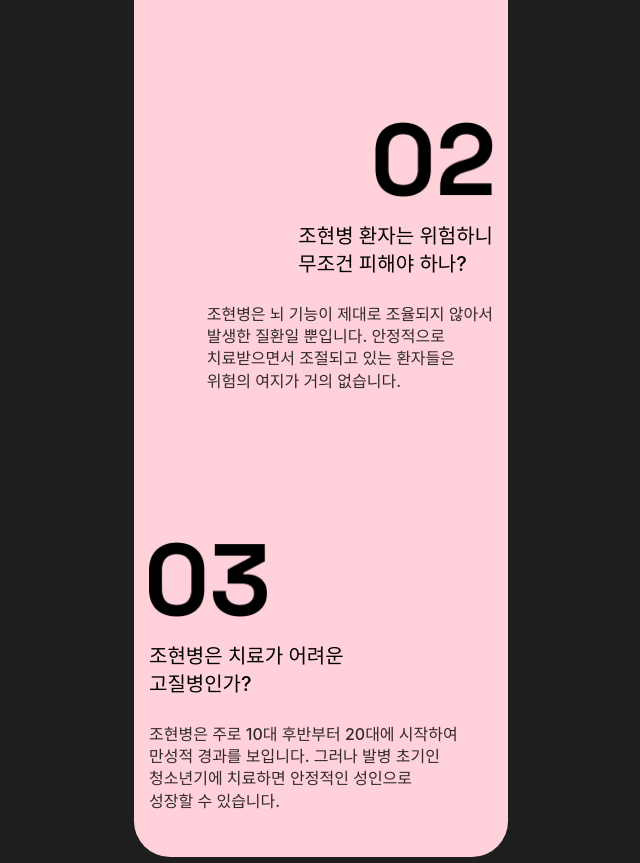
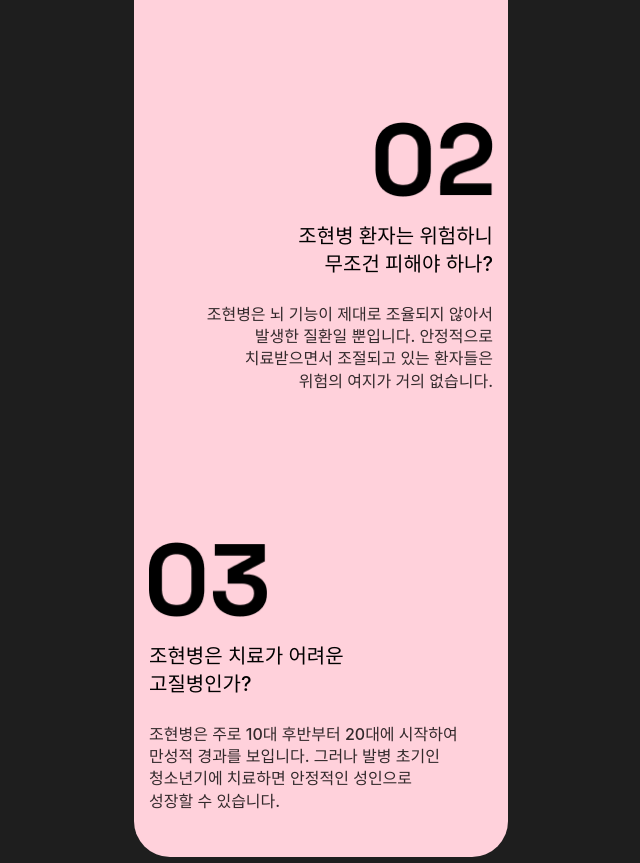
Before and after one commit to Club-PARD/UJaCha_WEB, a React (Create React App) app: page / in a window 1280 px wide. Shown: the part 1200-2063 px from the top of the page, without its empty margins (319-959 px from the left). Built offline with nearby package versions, Linux system fonts and the light colour scheme; no server answers; a web font is replaced by a local one.

Commit message:
edit : textAlign right

```diff
--- a/src/Pages/IntroPage/Components/IntroPageContent.js
+++ b/src/Pages/IntroPage/Components/IntroPageContent.js
@@ -25,7 +25,7 @@ function IntroPageContent() {
             <WrapperContent>
             {
                 contentData.content.map((contents, index) => (
-                    <WrapperContentItem key={index} alignItems={index === 1 ? "end" : "start"}>
+                    <WrapperContentItem key={index} alignItems={index === 1 ? "end" : "start"} textAlign={index ===1 ? "right" : ""}>
                         <Img src = {`img/count0`+(index+1)+`.png`} height="74.81px"/>
                         <ContentTitle>{contents.title}</ContentTitle>
                         <ContentContent>{contents.content}</ContentContent>
@@ -123,6 +123,8 @@ const WrapperContentItem = styled.div `
     justify-content: space-between;
     align-items: ${props => props.alignItems };
 
+    text-align: ${props => props.textAlign};
+
 `;
 
 // Component : Content의 Title
```
